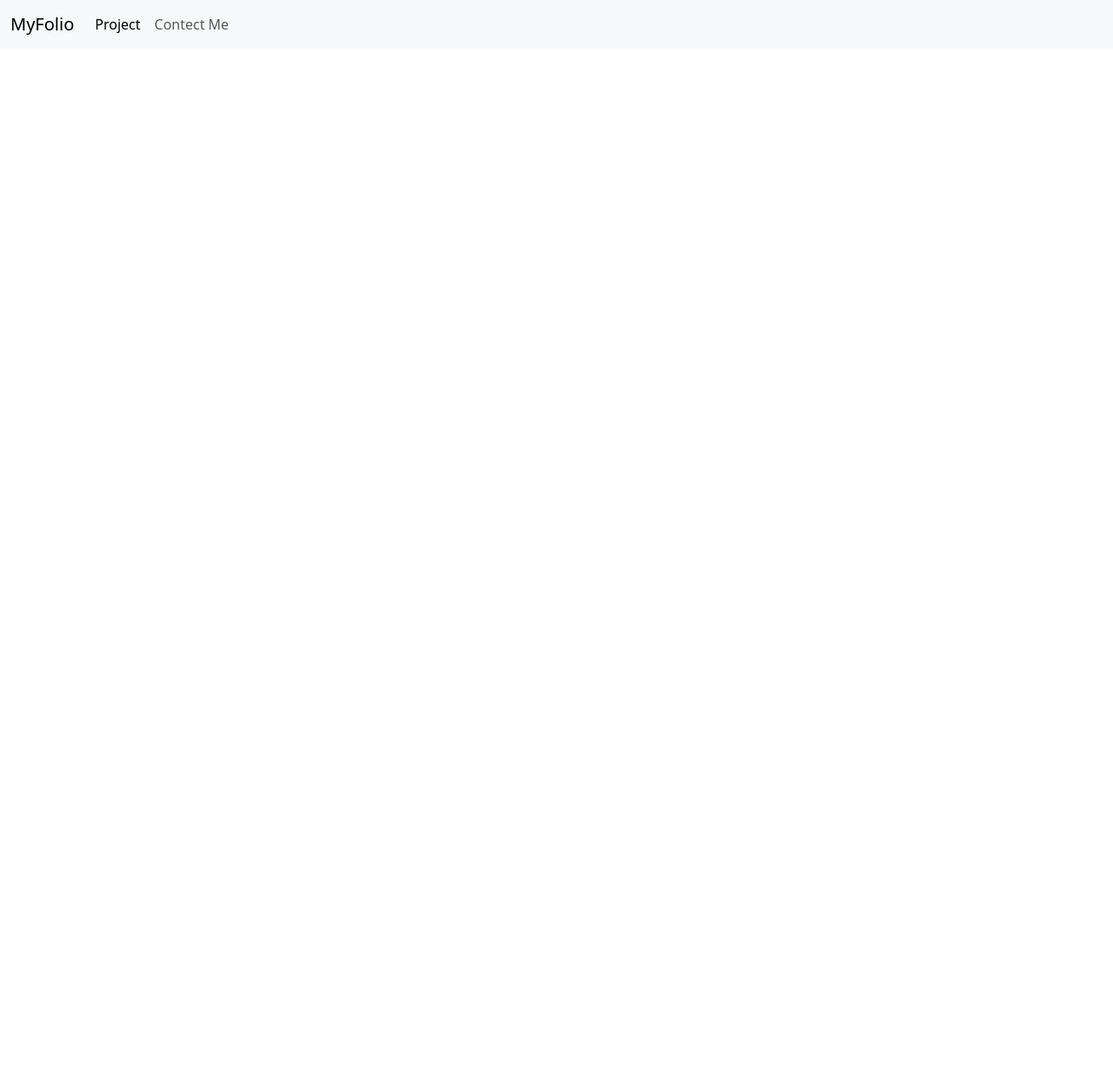
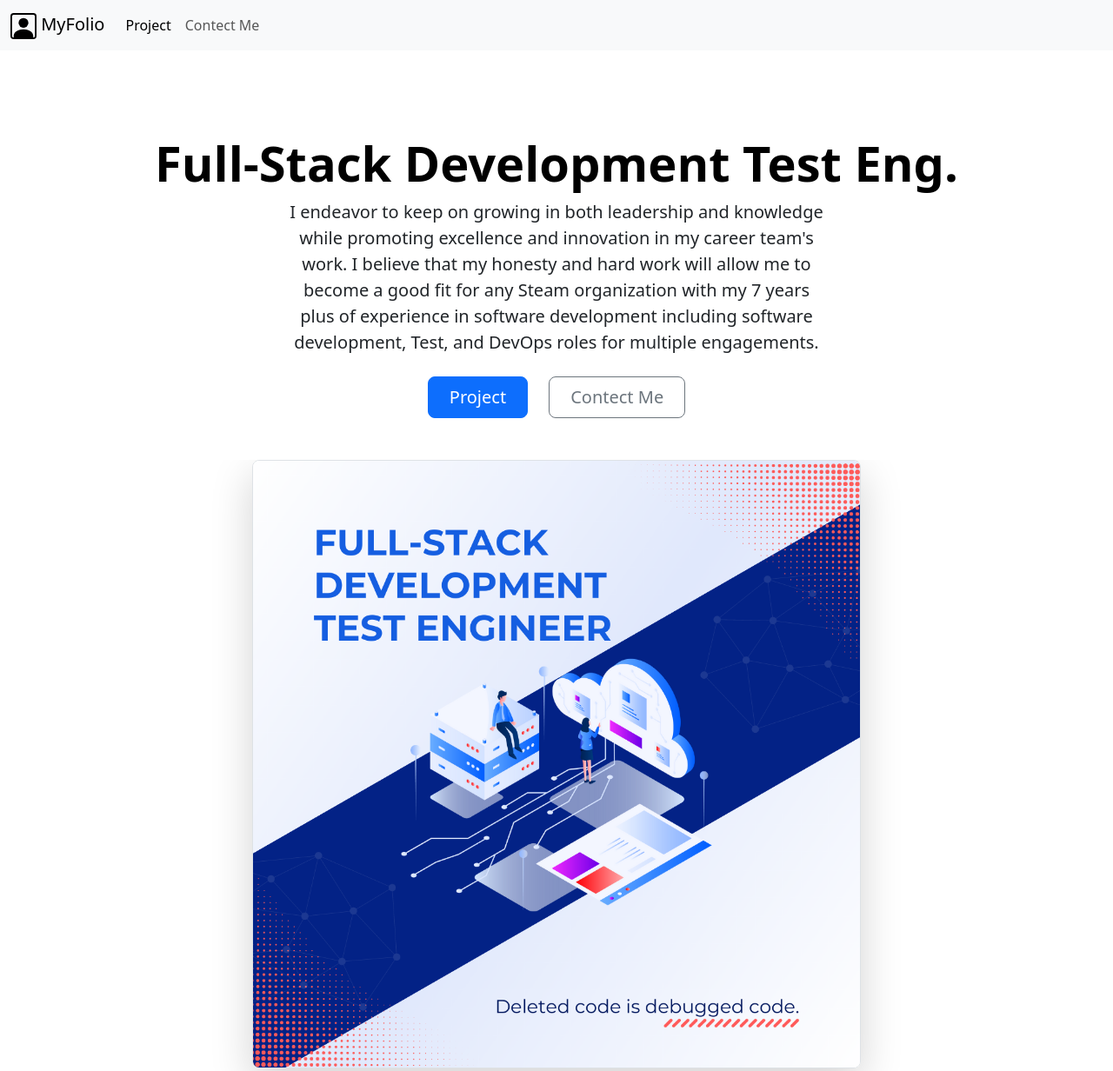
Before and after one commit to DevBitPro/MyFolio, a plain HTML site: page index.html in a window 1280 px wide. Shown: the top 1232 px of the page at 87% size. Before the commit the page ends 800 px from the top, so only its background shows below. Drawn offline with nearby package versions, Linux system fonts and the light colour scheme.

Commit message:
Add intro

```diff
--- a/index.html
+++ b/index.html
@@ -7,11 +7,13 @@
         integrity="sha384-4bw+/aepP/YC94hEpVNVgiZdgIC5+VKNBQNGCHeKRQN+PtmoHDEXuppvnDJzQIu9" crossorigin="anonymous">
 </head>
 
+
 <body>
-<!-- navber -->
+    <!-- navber -->
     <nav class="navbar navbar-expand-lg bg-body-tertiary">
         <div class="container-fluid">
-            <a class="navbar-brand" href="#">MyFolio</a>
+            <a class="navbar-brand" href="#"><img src="./images/person-square.svg" height="30" alt="MyFolio"> MyFolio
+            </a>
             <button class="navbar-toggler" type="button" data-bs-toggle="collapse" data-bs-target="#navbarNavDropdown"
                 aria-controls="navbarNavDropdown" aria-expanded="false" aria-label="Toggle navigation">
                 <span class="navbar-toggler-icon"></span>
@@ -42,6 +44,39 @@
             </div>
         </div>
     </nav>
+
+    <!-- Intro Body -->
+    <div class="px-4 pt-5 my-5 text-center border-bottom">
+        <h1 class="display-4 fw-bold text-body-emphasis">Full-Stack Development Test Eng. </h1>
+        <div class="col-lg-6 mx-auto">
+            <p class="lead mb-4">I endeavor to keep on growing in both
+                leadership and knowledge while
+                promoting excellence and innovation in
+                my career team's work. I believe that my
+                honesty and hard work will allow me to
+                become a good fit for any Steam
+                organization with my 7 years plus of
+                experience in software development
+                including software development, Test,
+                and DevOps roles for multiple
+                engagements.</p>
+            <div class="d-grid gap-2 d-sm-flex justify-content-sm-center mb-5">
+                <button type="button" class="btn btn-primary btn-lg px-4 me-sm-3">Project</button>
+                <button type="button" class="btn btn-outline-secondary btn-lg px-4">Contect Me</button>
+            </div>
+        </div>
+        <div class="overflow-hidden" style="max-height: 100vh;">
+            <div class="container px-5">
+                <img src="./images/Intro.png" class="img-fluid border rounded-3 shadow-lg mb-4" alt="Example image"
+                    width="700" height="500" loading="lazy">
+            </div>
+        </div>
+    </div>
+
+
+
+
+
 
 
 
```
Also changed, not shown: images/Intro.png (added), images/person-square.svg (added).
